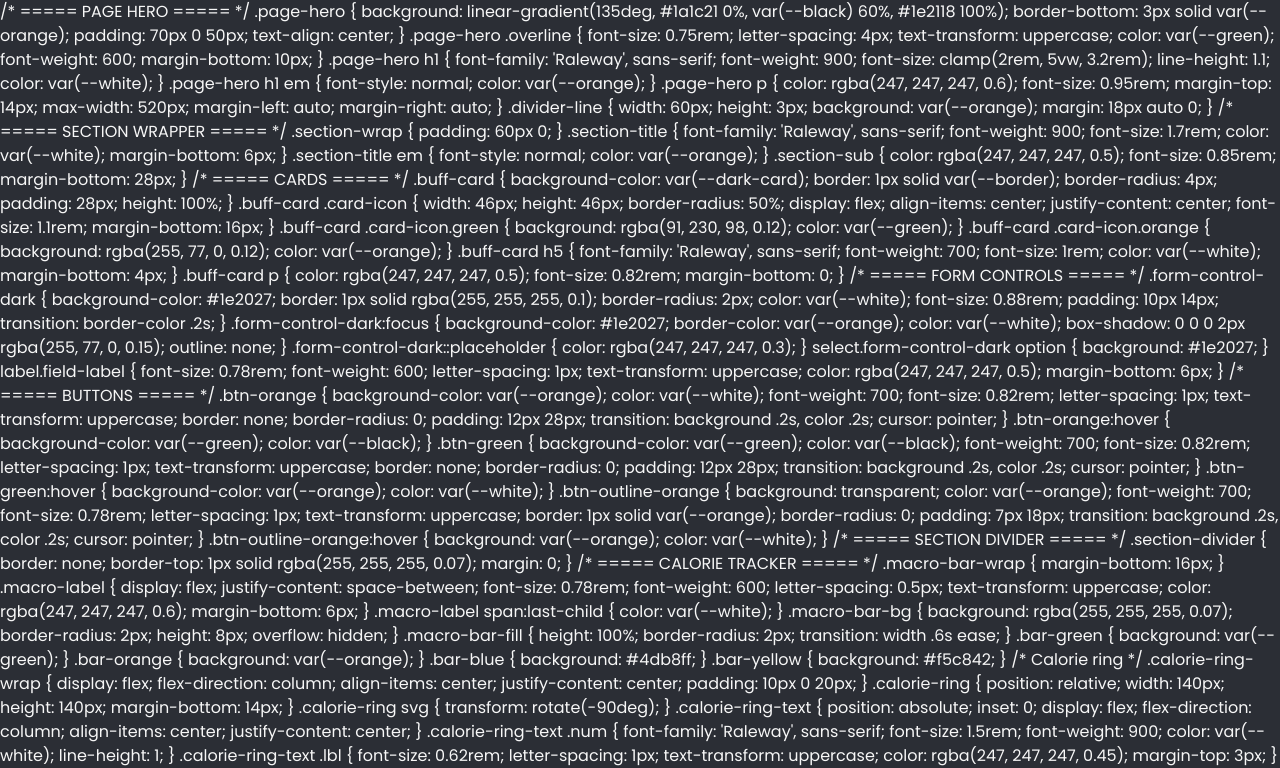
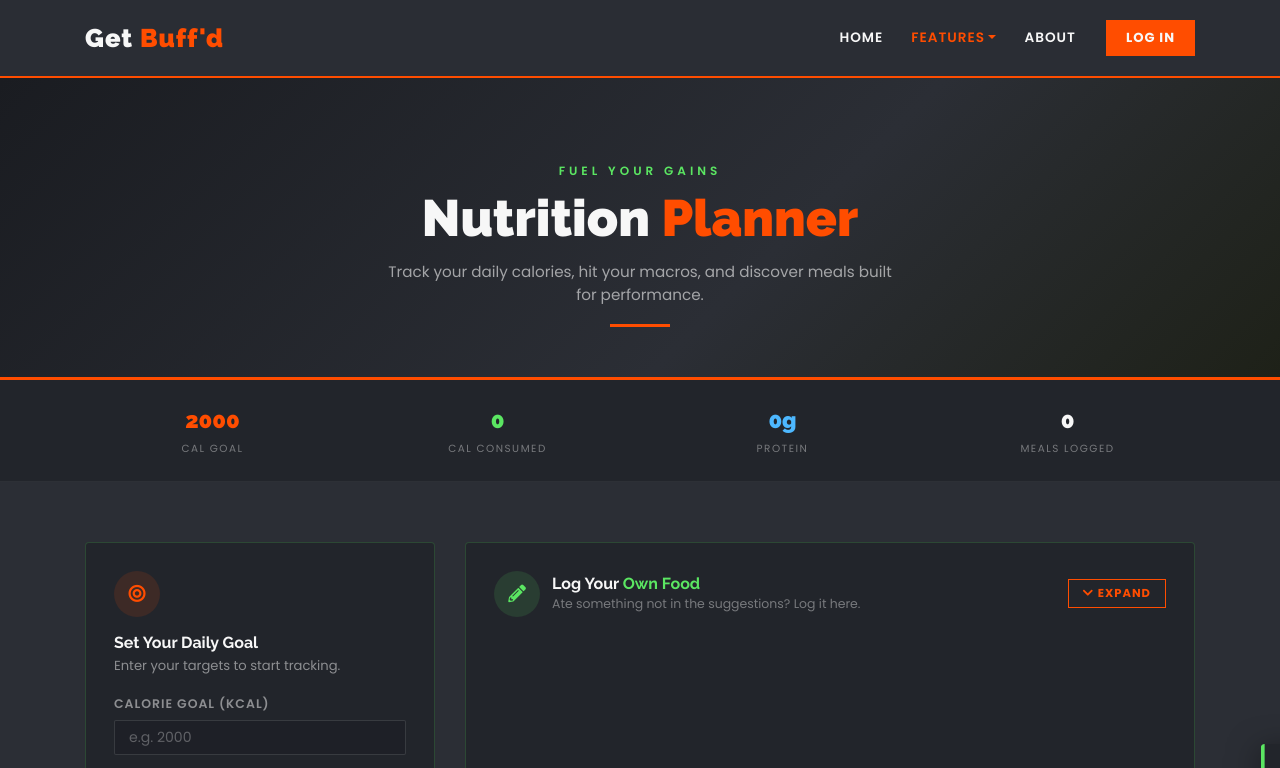
Before and after one commit to 555-t/health-and-fitness-tracker, a plain HTML site: page frontend/nutrition.html in a window 1280 px wide. Shown: the top 768 px of the page. Drawn offline with nearby package versions, Linux system fonts and the light colour scheme.

Commit message:
feat: add nutrition planner page with custom UI and styling

```diff
--- a/frontend/nutrition.html
+++ b/frontend/nutrition.html
@@ -8,8 +8,120 @@
 
     <!-- Bootstrap 4 -->
     <link rel="stylesheet" href="https://cdnjs.cloudflare.com/ajax/libs/bootstrap/4.6.2/css/bootstrap.min.css" />
-    <link rel="stylesheet" href="assets/css/templatemo-training-studio.css">
-    <link rel="stylesheet" href="css/style.css">
+    <!-- Font Awesome -->
+    <link rel="stylesheet" href="https://cdnjs.cloudflare.com/ajax/libs/font-awesome/5.15.4/css/all.min.css" />
+    <!-- Google Fonts -->
+    <link
+        href="https://fonts.googleapis.com/css2?family=Poppins:wght@300;400;600;700;900&family=Raleway:wght@400;700;900&display=swap"
+        rel="stylesheet" />
+
+    <style>
+        /* ===== BRAND VARIABLES ===== */
+        :root {
+            --black: #2b2e35;
+            --green: #5be662;
+            --orange: #ff4d00;
+            --white: #f7f7f7;
+            --dark-card: #22252b;
+            --border: rgba(91, 230, 98, 0.18);
+        }
+
+        * {
+            margin: 0;
+            padding: 0;
+            box-sizing: border-box;
+        }
+
+        body {
+            font-family: 'Poppins', sans-serif;
+            background-color: var(--black);
+            color: var(--white);
+        }
+
+        /* ===== NAVBAR (matches template style) ===== */
+        .navbar-custom {
+            background-color: rgba(43, 46, 53, 0.97);
+            border-bottom: 2px solid var(--orange);
+            padding: 14px 0;
+            position: sticky;
+            top: 0;
+            z-index: 1000;
+        }
+
+        .navbar-custom .navbar-brand {
+            font-family: 'Raleway', sans-serif;
+            font-weight: 900;
+            font-size: 1.6rem;
+            color: var(--white) !important;
+            letter-spacing: 1px;
+        }
+
+        .navbar-custom .navbar-brand span {
+            color: var(--orange);
+        }
+
+        .navbar-custom .nav-link {
+            color: var(--white) !important;
+            font-weight: 600;
+            font-size: 0.85rem;
+            letter-spacing: 1px;
+            text-transform: uppercase;
+            padding: 6px 14px !important;
+            transition: color .2s;
+        }
+
+        .navbar-custom .nav-link:hover,
+        .navbar-custom .nav-link.active {
+            color: var(--orange) !important;
+        }
+
+        .navbar-custom .dropdown-menu {
+            background-color: var(--dark-card);
+            border: 1px solid var(--border);
+            border-radius: 0;
+            min-width: 180px;
+        }
+
+        .navbar-custom .dropdown-item {
+            color: var(--white);
+            font-size: 0.82rem;
+            font-weight: 600;
+            letter-spacing: 0.5px;
+            text-transform: uppercase;
+            padding: 10px 18px;
+            transition: background .2s, color .2s;
+        }
+
+        .navbar-custom .dropdown-item:hover {
+            background-color: var(--orange);
+            color: var(--white);
+        }
+
+        .navbar-custom .btn-signup {
+            background-color: var(--orange);
+            color: var(--white);
+            font-weight: 700;
+            font-size: 0.82rem;
+            letter-spacing: 1px;
+            text-transform: uppercase;
+            border-radius: 0;
+            padding: 8px 20px;
+            border: none;
+            transition: background .2s;
+        }
+
+        .navbar-custom .btn-signup:hover {
+            background-color: var(--green);
+            color: var(--black);
+        }
+
+        .navbar-toggler {
+            border-color: var(--orange);
+        }
+
+        .navbar-toggler-icon {
+            filter: invert(1);
+        }
 
         /* ===== PAGE HERO ===== */
         .page-hero {
@@ -662,29 +774,29 @@
     <!-- ===== NAVBAR ===== -->
     <nav class="navbar navbar-expand-lg navbar-custom">
         <div class="container">
-        <a class="navbar-brand" href="index.html">
-            <i class="fa-solid fa-dumbbell mr-2" style="color: var(--orange);"></i>Get<span>Buff'd</span>
-        </a>
+            <a class="navbar-brand" href="index.html">Get <span>Buff'd</span></a>
             <button class="navbar-toggler" type="button" data-toggle="collapse" data-target="#navbarNav">
-            <span class="navbar-toggler-icon" style="color: white;"><i class="fas fa-bars"></i></span>
+                <span class="navbar-toggler-icon"></span>
             </button>
             <div class="collapse navbar-collapse" id="navbarNav">
                 <ul class="navbar-nav ml-auto align-items-lg-center">
-                <li class="nav-item"><a class="nav-link" href="index.html"><i class="fas fa-home mr-2"></i>Home</a></li>
+                    <li class="nav-item"><a class="nav-link" href="index.html">Home</a></li>
                     <li class="nav-item dropdown">
-                    <a class="nav-link dropdown-toggle active" href="#" data-toggle="dropdown">
-                        <i class="fas fa-layer-group mr-2"></i>Features
-                    </a>
+                        <a class="nav-link dropdown-toggle active" href="#" id="featuresDropdown" role="button"
+                            data-toggle="dropdown">Features</a>
                         <div class="dropdown-menu">
-                        <a class="dropdown-item" href="tracker.html"><i class="fas fa-clipboard-list mr-2"></i>Workout Tracker</a>
-                        <a class="dropdown-item active" href="nutrition.html"><i class="fas fa-apple-alt mr-2"></i>Nutrition Planner</a>
-                        <a class="dropdown-item" href="progress.html"><i class="fas fa-chart-line mr-2"></i>Progress Charts</a>
-                        <div class="dropdown-divider" style="border-color: rgba(255,255,255,0.1);"></div>
-                        <a class="dropdown-item" href="profile.html"><i class="fas fa-user-cog mr-2"></i>My Profile</a>
+                            <a class="dropdown-item" href="tracker.html"><i class="fas fa-dumbbell mr-2"></i>Fitness
+                                Tracker</a>
+                            <a class="dropdown-item active" href="nutrition.html"><i
+                                    class="fas fa-apple-alt mr-2"></i>Nutrition Planner</a>
+                            <a class="dropdown-item" href="profile.html"><i class="fas fa-user mr-2"></i>My Profile</a>
+                            <a class="dropdown-item" href="charts.html"><i class="fas fa-chart-line mr-2"></i>Progress
+                                Charts</a>
                         </div>
                     </li>
-                <li class="nav-item ml-lg-4 mt-3 mt-lg-0">
-                    <a class="btn btn-login w-100" href="login.html"><i class="fas fa-sign-in-alt mr-2"></i>Log In</a>
+                    <li class="nav-item"><a class="nav-link" href="index.html#about">About</a></li>
+                    <li class="nav-item ml-lg-3">
+                        <a class="btn btn-signup" href="login.html">Log In</a>
                     </li>
                 </ul>
             </div>
```
Lines whose indentation alone changed are shown as unchanged.
